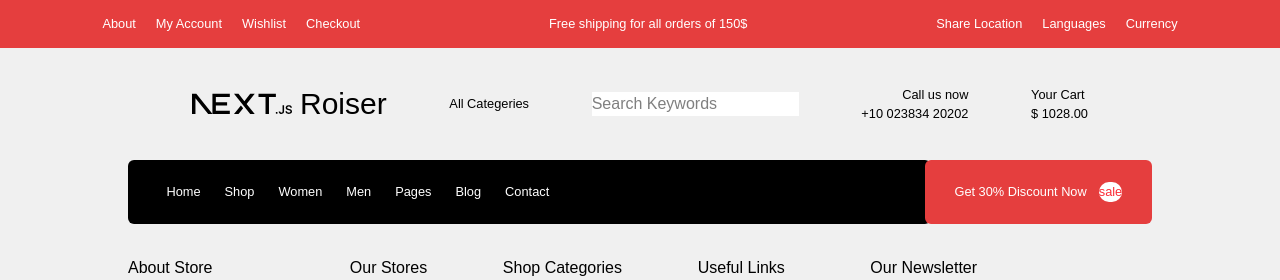
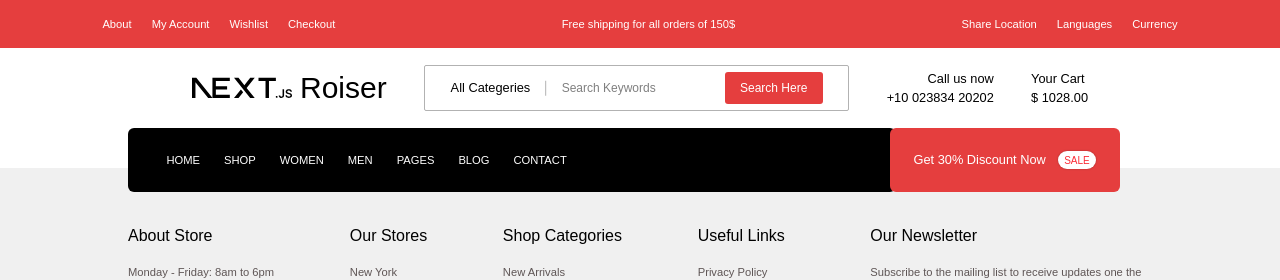
Before and after one commit to AbhijeetDhikale007/e-commerce, a Next.js app: page / in a window 1280 px wide. Shown: the top 280 px of the page. Built offline with nearby package versions, Linux system fonts and the light colour scheme; no server answers.

Commit message:
Improvement UI

```diff
--- a/src/components/Home/Header.tsx
+++ b/src/components/Home/Header.tsx
@@ -3,8 +3,8 @@ import './Header.scss'
 
 export default function HomeHeader() {
     return (
-    <header className='flex flex-col gap-4 w-[100vw]'>
-      <section className="TopSection flex h-[6vh] justify-between items-center">
+    <header className='flex flex-col w-[100vw]'>
+      <section className="TopSection flex h-[6vh] justify-between items-center text-sm">
         <div className="flex gap-5">
             <p>About</p>
             <p>My Account</p>
@@ -21,16 +21,16 @@ export default function HomeHeader() {
         </div>
       </section>
 
-      <section className='MiddleSection flex gap-4 h-[10vh] items-center justify-between'>
+      <section className='MiddleSection flex gap-5 h-[10vh] items-center justify-between bg-white'>
         <div className='flex gap-2'>
             <Image src='/next.svg' alt='Logo' width={100} height={100} />
             <h1 className='text-3xl'>Roiser</h1>
         </div>
-        <div>
+        <div className='flex gap-2 items-center SearchBox'>
             <p>All Categeries</p>
-        </div>
-        <div>
-            <input type="text" placeholder='Search Keywords' className='bg-white p-1' />
+            <hr />
+            <input type="text" placeholder='Search Keywords' className='bg-white p-1 text-xs' />
+            <button className='text-xs text-white'>Search Here</button>
         </div>
         <div>
             <p className='text-end'>Call us now</p>
@@ -42,19 +42,19 @@ export default function HomeHeader() {
         </div>
       </section>
 
-      <section className='BottomSection flex min-h-[8vh] items-center w-[100vw]'>
-        <div className='Buttons flex gap-6 w-[78vw] h-[8vh]'>
-            <button>Home</button>
-            <button>Shop</button>
-            <button>Women</button>
-            <button>Men</button>
-            <button>Pages</button>
-            <button>Blog</button>
-            <button>Contact</button>
+      <section className='BottomSection flex min-h-[7vh] items-center w-[100vw]'>
+        <div className='Buttons flex gap-6 w-[60vw] px-2 h-[8vh] text-sm'>
+            <button>HOME</button>
+            <button>SHOP</button>
+            <button>WOMEN</button>
+            <button>MEN</button>
+            <button>PAGES</button>
+            <button>BLOG</button>
+            <button>CONTACT</button>
         </div>
-        <div className='Discount flex gap-3 items-center w-[22vw] h-[8vh] justify-center'>
+        <div className='Discount flex gap-3 items-center w-[18vw] h-[8vh] justify-center'>
             <p>Get 30% Discount Now</p>
-            <p className='bg-white p-1 rounded-xl text-red-500'>sale</p>
+            <p className='Sale bg-white p-1 rounded-xl text-red-500'>SALE</p>
         </div>
       </section>
     </header>
```
